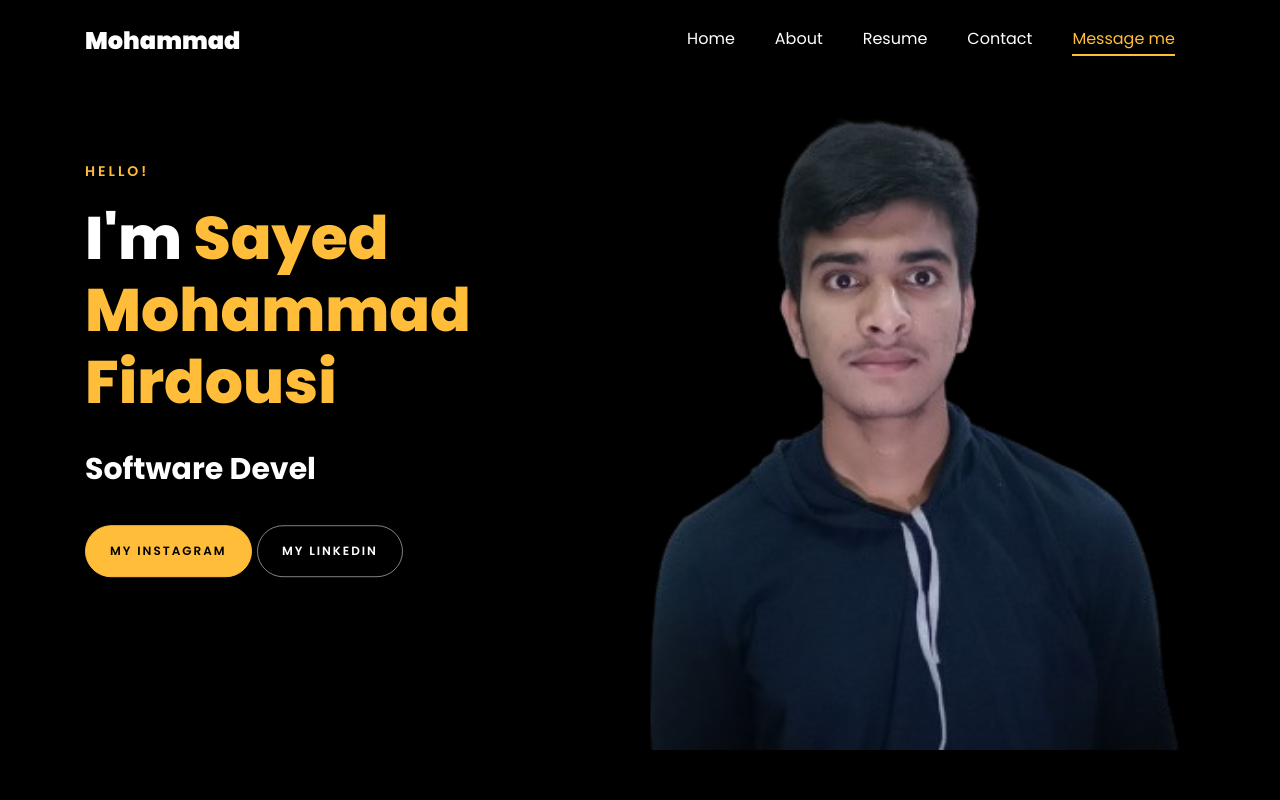
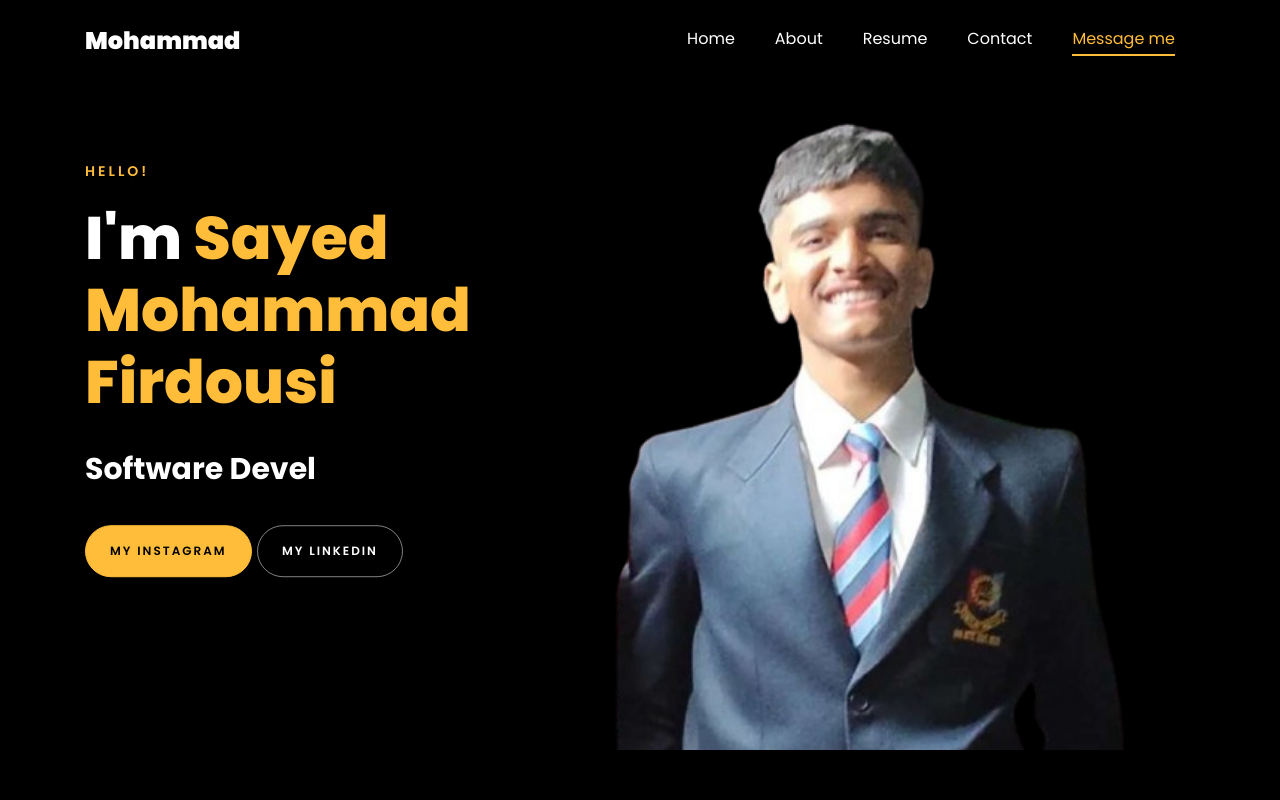
Before and after one commit to Momoeka/MyPortfolio, a plain HTML site: page index.html in a window 1280 px wide. Shown: the top 800 px of the page. Drawn offline with Linux system fonts and the light colour scheme; animation ran at ten frames a second; files whose address does not match are found by name.

Commit message:
twentysecond commit

```diff
--- a/index.html
+++ b/index.html
@@ -168,7 +168,7 @@
         <div class="container">
           <div class="row d-md-flex no-gutters slider-text align-items-end justify-content-end"
             data-scrollax-parent="true">x
-            <div class="one-third js-fullheight order-md-last  img " style="background-image:url(images/profile.png);">
+            <div class="one-third js-fullheight order-md-last  img " style="background-image:url(images/headline.png);">
               <div class="overlay"></div>
             </div>
             <div class="one-forth d-flex  align-items-center ftco-animate"
```
Also changed, not shown: images/coatwa22.png (added), images/headline.png (added).
